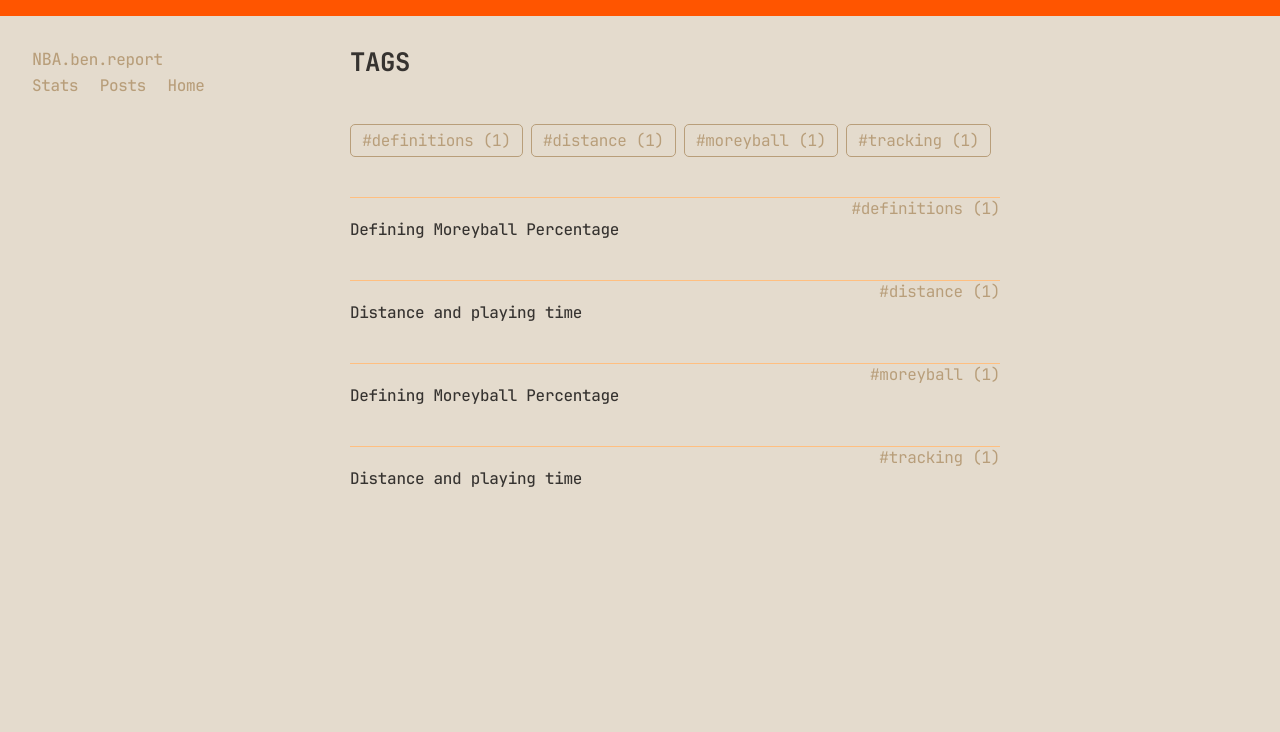
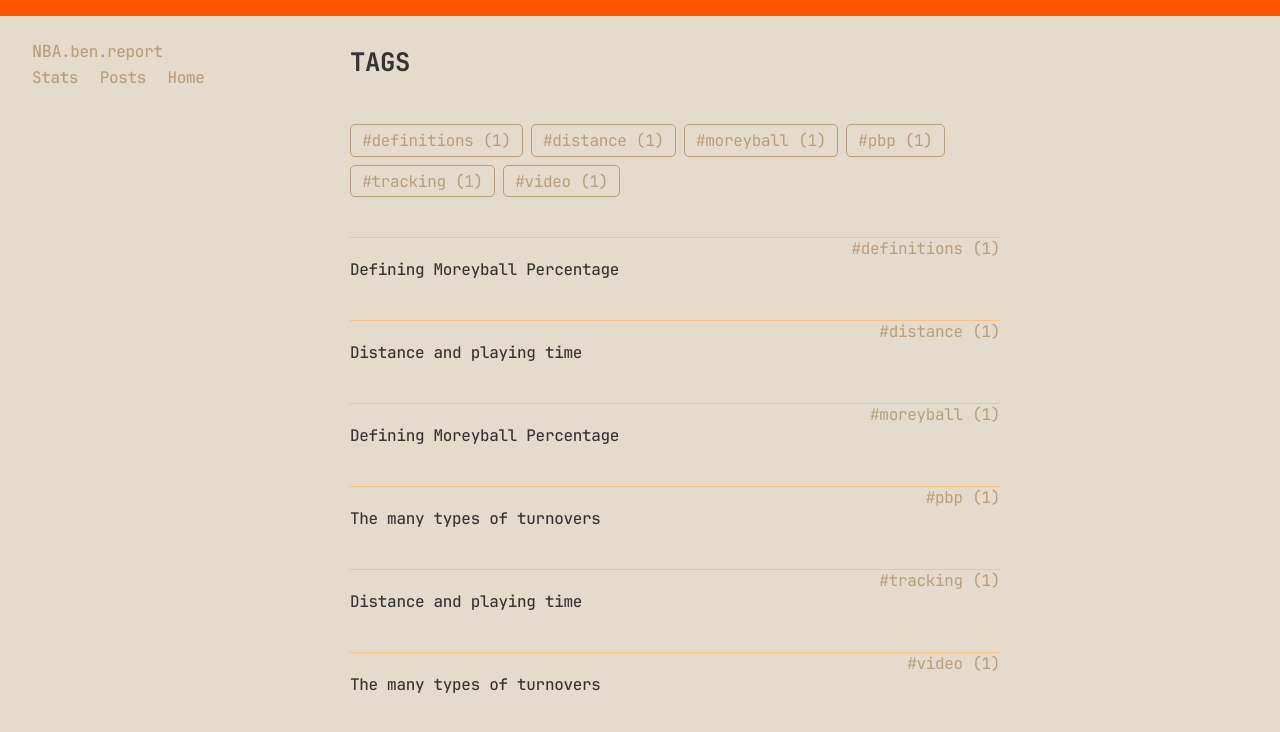
Before and after one commit to penborter/nba-site, a Jekyll site: the page built from _pages/tags.md, in a window 1280 px wide and 900 px high. Shown: the top 732 px of the window. Built offline with Jekyll 4.4.1, drawn with Linux system fonts in a browser that asks for light colours; part of the change alters nothing that is shown.

Commit message:
turnovers post

```diff
--- /dev/null
+++ b/_posts/2025-04-17-turnovers.md
@@ -0,0 +1,153 @@
+---
+layout: post
+title: The many types of turnovers
+tags: [pbp, video]
+photoloc: /assets/posts/turnovers/
+toc: true
+has_date: true
+---
+
+How many ways are there to turn the ball over in a basketball game?
+
+NBA play-by-play data tags each and every game action with two categories:
+
+`EVENTMSGTYPE`: Play type (e.g. made shot, free throw, rebound)
+`EVENTMSGACTIONTYPE`: Play sub-category (e.g. 3PT shot; def. rebound)
+
+The `EVENTMSGTYPE` for turnovers is `7`. Within this play type, there are at least 28 sub-categories, meaning the NBA tracks almost 30[^1] different types of turnovers.
+
+There's no rhyme or reason[^2] to where the actual numbers for each sub-category comes from: lower isn't more common, it's not alphabetical, and there are large gaps between category codes. Unless otherwise mentioned from here on in, the `#XX` number listed with each turnover type is that type's `EVENTMSGACTIONTYPE`.
+
+Anyway, let's explore!
+
+## Standard Turnovers
+We'll go through 11 different types of weird and wacky turnovers below; this section is just for the standard stuff. About half of the categories then are just different ways to capture what I'd consider standard-fare turnovers: travelling (#4); throwing the ball out of bounds (#45); stepping out of bounds (#39); going out of bounds some other way (#40); backcourt, lane, and kicked ball violations (#13, #17 and #19); having the ball stolen (#1 and #2); goaltending (#15); committing an offensive foul (#36 and #37) (including illegal screens but not including [off-ball fouls](#0--turnover-turnover)); double dribbling, two ways (#6 and #7); and palming the ball (#21).
+
+We don't need to go into detail on these too much more, except to say that palming is just another name for carrying.
+
+
+## Time Violations
+On offense, you can time out in five ways:
+- after 3 seconds, parking yourself in the key too long (#8);
+- after 5 seconds, without inbounding the ball (#9);
+- after 8 seconds, failing to cross halfway in time (#10);
+- after 10 seconds, too slow to take a free throw (#24); or
+- after 24 seconds, when the shot clock runs out (#11).
+
+The 10 second violation had its popular moment a couple of years ago when people noticed the length of Giannis' free throw routine, and opposing crowds started counting out the ten seconds every time he ended up at the line. Only was recorded this year — incorrectly[^3] — attributed to Duncan Robinson where he actually just stepped out of bounds (#39).
+
+The other ones are fairly self-explanatory, with most to least common in descending order of length (i.e. 24 seconds the commonest, 3 seconds the least).
+
+I'm not going to quote the NBA rulebook sections here, because there's an entry for each of these violations, but I am going to start for some of the more obscure ones below.
+
+## #0 — Turnover Turnover
+Cryptic name, basic situation (unfortunately): an off-ball offensive foul that isn't an illegal screen is sometimes logged as a "turnover turnover". File this one under [Standard Turnovers](#standard-turnovers) above.
+
+The only one recorded this year was by Isaac Jones on the Kings, for [taking out Wembanyama](https://videos.nba.com/nba/pbp/media/2024/12/01/0022400313/537/aa222d26-cd7b-7d6c-8204-9e9ee53a2d5c_1280x720.mp4) on the way to a loose ball.
+
+## #12 — Inbound Turnover
+Beyond the more typical 5-second violation, the NBA rulebook section on inbounding violations has a few wrinkles that are more interesting. These are collected under a category called "inbound turnover".
+
+If you inbound the ball straight into the hoop, it's a turnover. Bad luck, no points. Same if you throw it out of bounds without it touching anyone else. Unlike a normal out of bounds, the other team gets the ball at the spot of the inbound, not where it went out. You can't hand it off, and you can't carry in on yourself. And definitely, absolutely make sure that at least one foot is behind the line before you throw the ball.
+
+> [*RULE NO.10: VIOLATIONS AND PENALTIES*](https://official.nba.com/rule-no-10-violations-and-penalties/#:~:text=Section%20III%E2%80%94Thrower%2Din)
+>
+> **Section III (Thrower-in)**
+>
+> A thrower-in shall not (1) carry the ball onto the court; (2) fail to release the ball within 5 seconds; (3) touch it on the court before it has touched another player; (4) leave the designated throw-in spot which is one step to his left or right; (5) throw the ball so that it enters the basket before touching anyone on the court; (6) step on the court over the boundary line before the ball is released; (7) throw the ball out-of-bounds without it being touched by a player in the game; (8) exit the playing surface to gain an advantage on a throw-in; (9) hand the ball to a player on the court.
+>
+> **PENALTY**: Loss of ball. The ball is awarded to the opposing team at the original spot of the throw-in.
+
+Here's a short compilation of a few of these plays this year. This year, John Collins and Josh Giddey led the league in these types of turnovers with two; nobody else had more than one.
+
+<iframe src="https://www.youtube.com/embed/VZDbW8Oj1E0?si=zHr5gZjcojXhmUZN" title="YouTube video player" frameborder="0" allow="accelerometer; autoplay; clipboard-write; encrypted-media; gyroscope; picture-in-picture; web-share" referrerpolicy="strict-origin-when-cross-origin" allowfullscreen></iframe>
+
+## #18 — Jump Ball Violation
+Again self-explanatory. If you win the jump ball but tap it to yourself, it's a violation, it counts as a turnover.
+Only one was recorded this year by Cam Johnson.
+
+> [*RULE NO.6: Putting Ball in Play – Live / Dead Ball*](https://official.nba.com/rule-no-6-putting-ball-in-play-live-dead-ball/)
+>
+> **Section VII (Restrictions Governing Jump Balls)**
+>
+> (e) Neither jumper may catch the tossed or tapped ball until it touches one of the eight non-jumpers, the floor, the basket or the backboard.
+>
+> (f) Neither jumper is permitted to tap the ball more than twice on any jump
+>
+> **Penalty**: Ball awarded out-of-bounds to the opponent.
+
+## #20 — Illegal Assist
+An "illegal assist in scoring" occurs when a player is hanging from the rim, e.g. after a missed dunk, and tries to play at the ball with one hand while still holding on to the hoop with the other. Every time this happens, the player can't help themselves but reach out for the ball, instead of dropping off the rim like they know they should.
+
+> [*RULE NO.10: VIOLATIONS AND PENALTIES*](https://official.nba.com/rule-no-10-violations-and-penalties/#:~:text=Section%20XII%E2%80%94Illegal,throw%20line%20extended.)
+>
+> **Section XII (Illegal Assist in Scoring)**
+>
+> (a) A player may not assist himself in an attempt to score by using any part of the rim, net, backboard or basket support to lift, hold or raise himself.
+>
+> (b) A player may not assist a teammate to gain height while attempting to score.
+>
+> **PENALTY**: Loss of ball. The ball is awarded to the opposing team on the sideline at the free throw line extended.
+
+I think part (b) of this rule is most interesting—you can't lift your teammate up to help them score. Imagine the play that caused this rule to be written. One man lifting another, like a father lifting his son, for his first dunk. And I wonder how long this rule has been around for...
+
+Anyway, it's happened 10 times this season, with a little compilation video below.
+
+<iframe src="https://www.youtube.com/embed/TZZUNBZQ-5I?si=Xfa8hzpKDrAwZkgq" title="YouTube video player" frameborder="0" allow="accelerometer; autoplay; clipboard-write; encrypted-media; gyroscope; picture-in-picture; web-share" referrerpolicy="strict-origin-when-cross-origin" allowfullscreen></iframe>
+
+## #33 — Punched Ball
+
+Like a kicked ball, but with the hands. Open palm taps only in basketball. Three instances this season, by Curry, Caldwell-Pope, and Zubac.
+
+> [*RULE NO.10: VIOLATIONS AND PENALTIES*](https://official.nba.com/rule-no-10-violations-and-penalties/#:~:text=Section%20IV%E2%80%94Strike%20the%20Ball)
+>
+> **Section IV (Strike the Ball)**
+>
+> (a) A player shall not kick the ball or strike it with the fist.
+>
+> **PENALTY**: If the violation is by the offense, the ball is awarded to the opposing team on the sideline nearest the spot of the violation but no nearer to the baseline than the free throw line extended.
+
+## #35 — Basket from below
+Self explanatory: if you put the ball through the basket the wrong way, that's a turnover. Again three instances this season: Vučević, Amen Thomson, and Camara.
+
+> [*RULE NO.10: VIOLATIONS AND PENALTIES*](https://official.nba.com/rule-no-10-violations-and-penalties/#:~:text=Section%20XI%E2%80%94Entering,throw%20line%20extended.)
+>
+> **Section XI (Entering Basket From Below)**
+>
+> A player shall not be the last to touch a ball which rises above the rim level within the cylinder from below.
+>
+> **PENALTY**: Loss of ball. The ball is awarded to the opposing team on the sideline at the free throw line extended.
+
+What's crazy is that travelling — which feels like a much more fundamental concept — comes after both basket from below and [illegal assists](#20--illegal-assist) in the NBA Rulebook.
+
+## #42 — Excess Timeout
+Chris Webber made this one famous in his Michigan Fab Five days — calling for a timeout when you don't have any left is a technical foul and an automatic turnover. Dyson Daniels did [the exact same thing](https://videos.nba.com/nba/pbp/media/2025/03/04/0022400884/681/ac7cba70-eff4-1c5b-5122-6da4663303a1_1280x720.mp4) against the Bucks this year — called for an extra time out when he couldn't get the ball inbounded in time. These are usually interesting because coaches generally are only calling timeouts like this in high-leverage, end-of-game situations. It's also worth noting that you still get to have the timeout you called for, you just don't get to keep the ball afterwards.
+
+> [*RULE NO.12: FOULS AND PENALTIES*](https://official.nba.com/rule-no-12-fouls-and-penalties/#foultypes:~:text=Requests%20for%20a,play%20was%20interrupted.)
+>
+> *A: TECHNICAL FOUL*
+>
+> **Section I (Excessive Timeouts)**
+>
+> (a) Requests for a timeout in excess of the authorized number shall be granted and a technical foul shall be assessed. Following the timeout and free throw attempt, the ball will be awarded to the team which shot the free throw and play shall resume with a throw-in nearest the spot where play was interrupted.
+
+The Heat actually lost an NBA Cup game against the Pistons this year like this. All tied at 120—120 with 1.1 seconds to go in overtime, the Heat had the ball and called for a timeout they didn't have. Malik Beasley made the technical free throw for the Pistons, and the game ended 120-123 after a couple of take foul free throws.
+
+## #44 — Too Many Players
+Exactly as described, if you try to start play with six or more guys on the court, it's a violation and the other team gets the ball. And you have to send one guy back to the bench.
+
+Only recorded once this last season, early on by the Pistons. As far as I can tell, Ron Holland II (labelled with "6" in the frame below) shouldn't have been on the floor, and in [the video](https://videos.nba.com/nba/pbp/media/2024/10/23/0022400063/586/18215acd-8b64-9470-49f8-ade948de2fc9_960x540.mp4) you can see him sort of try to sneak back to the bench when the call is made.
+
+{% include picture.html
+  file="pistons.png"
+  caption="The Pistons turn the ball over trying to sneak a sixth man on the floor."
+  class="wide"
+%}
+
+## Wrap up
+In the end, the league tracks up to 30 separate turnover codes, but most plays fall into a familiar handful. Travels, steals, throw‑aways, and basic violations make up the bulk; the stranger entries (which are also the most interesting) show up only a few times all season. The next time you see “turnover” in a box score, remember there’s probably a story — and a specific `EVENTMSGACTIONTYPE` — behind it.
+
+
+[^1]: I'm assuming there are a couple more really irregular sub-categories that weren't logged this season.
+[^2]: None that've been publicly confirmed, anyway.
+[^3]: [Video is here.](https://videos.nba.com/nba/pbp/media/2025/01/02/0022400463/350/f90e30b2-2b62-298a-0f2a-78cd507f0a3d_960x540.mp4)
--- a/_sass/layout.scss
+++ b/_sass/layout.scss
@@ -7,7 +7,7 @@ $content-width: 650px; // width of main content column
 $navbar-height: 65px; // height of navbar
 $sidebar-width: 350px; // max width of sidebar
 
-$pic-wide: 200px; // margin amount for extra wide pictures
+$pic-wide: 125px; // margin amount for extra wide pictures
 $caption-wide: calc(1 / #{$pic-wide}); // fits the caption back to normal content width
 
 // 1.2 Main colours
@@ -355,9 +355,9 @@ nav.locked {
 
 .sidebar {
   position: sticky;
-  top: 0;
+  top: 1em;
   height: 100vh;
-  padding: 1.5em 2em;
+  padding: 1em 2em;
 
   grid-column: 2;
 
@@ -512,6 +512,10 @@ blockquote {
 *:not(pre) > code {
   font-weight: 600;
   letter-spacing: -0.015rem;
+  background: var(--bg-accent-2);
+  border-radius: 5px;
+  padding: 0.2em 0.3em;
+  margin: 0 -0.1em;
 }
 
 div.highlighter-rouge {
@@ -739,7 +743,11 @@ figure {
 
 figcaption {
   font-size: 0.85em;
-  margin-top: 1em;
+  //margin-top: 1em;
+}
+
+figure + figcaption {
+  margin-top: -1.5em;
 }
 
 img {
@@ -748,6 +756,15 @@ img {
 
 .video {
   margin: 1em 0 2em 0;
+}
+
+iframe {
+  aspect-ratio: 16 / 9;
+
+  margin: 0 calc(-1 * #{$pic-wide});
+  width: calc(#{$content-width} + 2 * #{$pic-wide});
+  height: auto;
+  border-radius: 5px;
 }
 
 // Tables
```
Also changed, not shown: assets/posts/turnovers/pistons.png (added).
